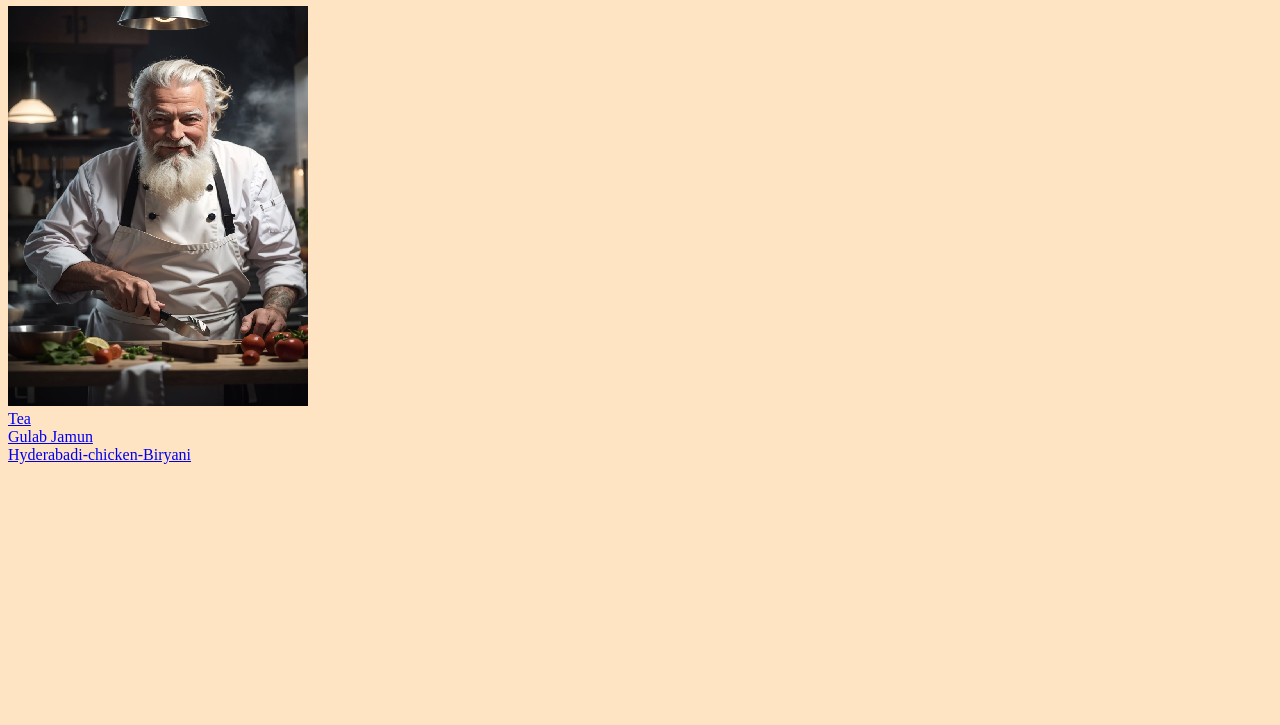
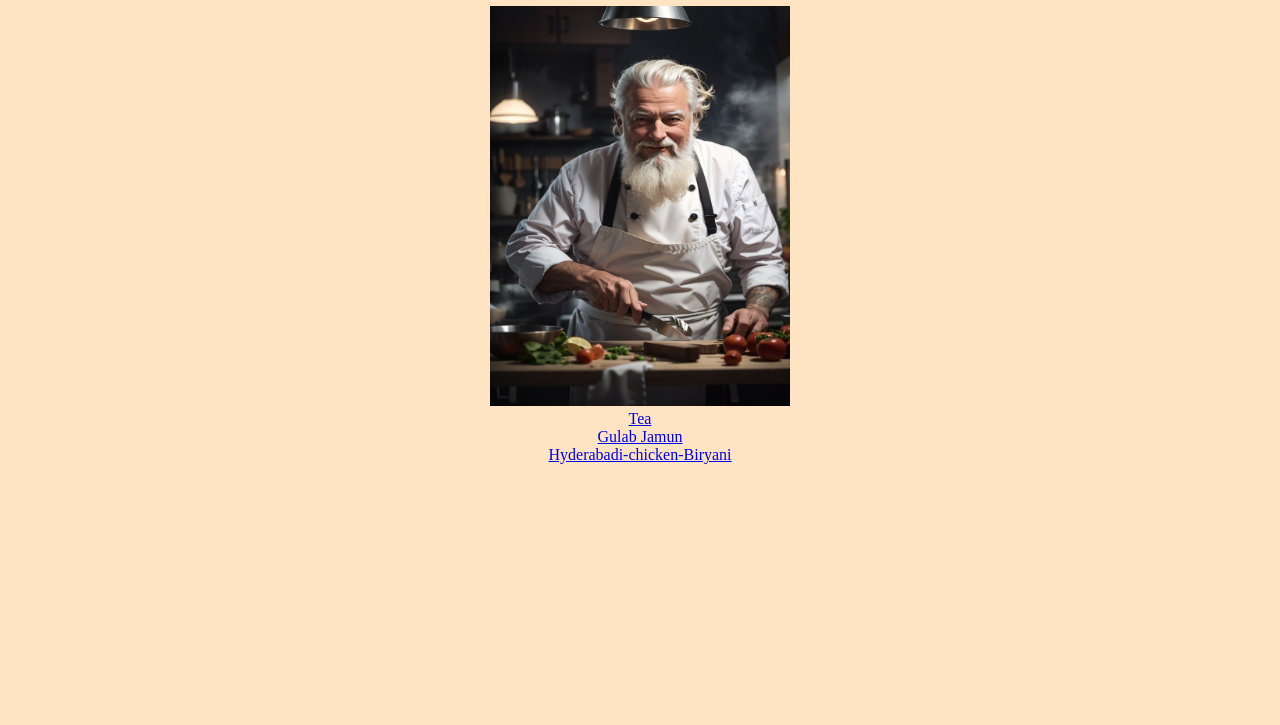
Before and after one commit to Pranjalpok7/odin-recipes, a plain HTML site: page index.html in a window 1280 px wide. Shown: the part 75-800 px from the top of the page. Drawn offline with Linux system fonts and the light colour scheme.

Commit message:
modified

```diff
--- a/style.css
+++ b/style.css
@@ -1,5 +1,7 @@
 body {
     background-color: bisque;
+    text-align: center;
+
 }
 h1 {
     font-family: 'Lucida Sans', 'Lucida Sans Regular', 'Lucida Grande', 'Lucida Sans Unicode', Geneva, Verdana, sans-serif;
@@ -10,5 +12,6 @@ h1 {
 img {
     height: 400px;
     width: 300px;
-    image-rendering: pixelated;
+
+
 }
```
Also changed, not shown: 1 other file.
